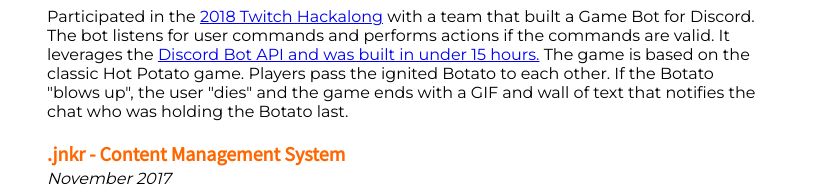
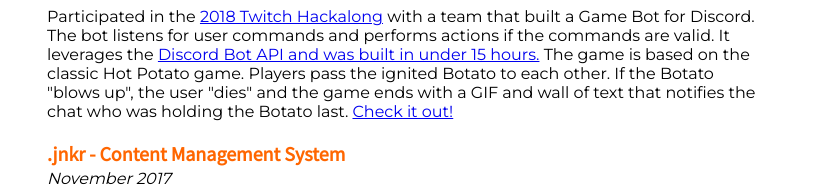
Before and after one commit to nitharios/nitharios.github.io, a website: page index.html in a window 1280 px wide. Shown: the part 1086-1278 px from the top of the page, without its empty margins (233-1046 px from the left). Drawn offline with Linux system fonts and the light colour scheme; a web font is replaced by a local one.

Commit message:
Added YT link for Hot Botato

```diff
--- a/index.html
+++ b/index.html
@@ -78,6 +78,8 @@
           Participated in the <a href="https://hackalong.devpost.com/?ref_content=default&ref_feature=challenge&ref_medium=discover">2018 Twitch Hackalong</a> with a team that built a Game Bot for Discord. The bot listens for user commands and performs actions if the commands are valid. It leverages the <a href="https://discordbots.org/api/docs">Discord Bot API and was built in under 15 hours.</a>
 
           The game is based on the classic Hot Potato game. Players pass the ignited Botato to each other. If the Botato "blows up", the user "dies" and the game ends with a GIF and wall of text that notifies the chat who was holding the Botato last.
+
+          <a href="https://www.youtube.com/watch?v=FxiqkzvNLWw" target="_blank">Check it out!</a>
         </div>
         <div class="sub-title">
           <a href="https://github.com/nitharios/consume-more-stuff" target="_blank">.jnkr - Content Management System</a>
```
